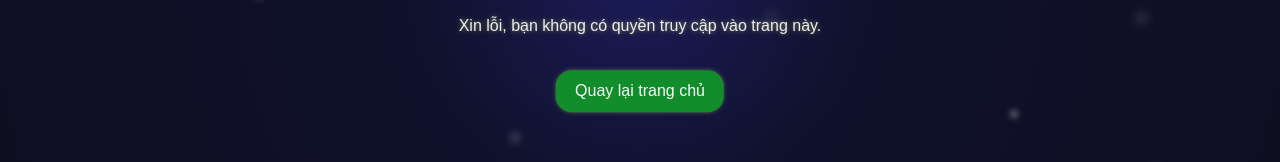
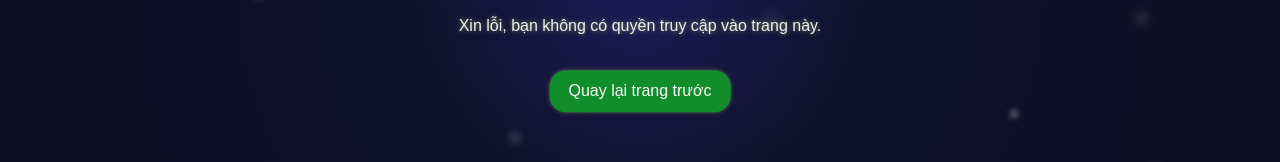
Before and after one commit to PhanVu26/dut_cinema, a React (Create React App) app: page /403 in a window 1280 px wide. Shown: the part 425-587 px from the top of the page. Built offline with nearby package versions, Linux system fonts and the light colour scheme.

Commit message:
Add goBack function for 403 page

```diff
--- a/src/pages/error/unauth/UnauthPage.js
+++ b/src/pages/error/unauth/UnauthPage.js
@@ -1,7 +1,10 @@
 import { Link } from "react-router-dom";
+import { useHistory } from 'react-router-dom';
+
 import React from "react";
 import "./UnauthPage.css";
 function UnAuthPage() {
+  const history = useHistory();
   return (
     <div className="main">
       <div id="particles" className="particles">
@@ -29,9 +32,9 @@ function UnAuthPage() {
             Xin lỗi, bạn không có quyền truy cập vào trang này.
           </p>
           <div>
-            <Link to="/">
-              <button>Quay lại trang chủ</button>
-            </Link>
+            <a>
+              <button onClick={() => history.goBack()}>Quay lại trang trước</button>
+            </a>
           </div>
         </section>
       </main>
```
